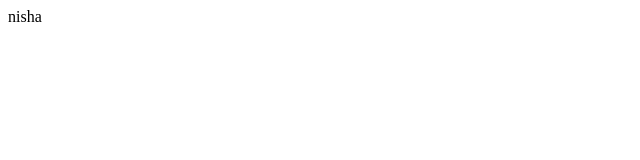
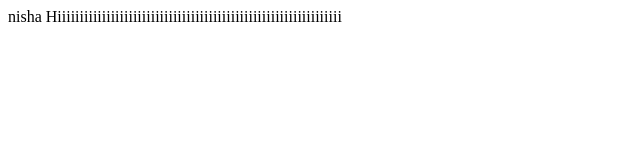
Before and after one commit to NiShApOkHaReL/LearnGit, a plain HTML site: page nisha.html in a window 1280 px wide. Shown: the whole page, without its empty margins (0-640 px from the left). Drawn offline with Linux system fonts and the light colour scheme.

Commit message:
another changes

```diff
--- a/nisha.html
+++ b/nisha.html
@@ -8,5 +8,6 @@
 </head>
 <body>
     nisha
+    Hiiiiiiiiiiiiiiiiiiiiiiiiiiiiiiiiiiiiiiiiiiiiiiiiiiiiiiiiiiiiiiii
 </body>
 </html>
```
